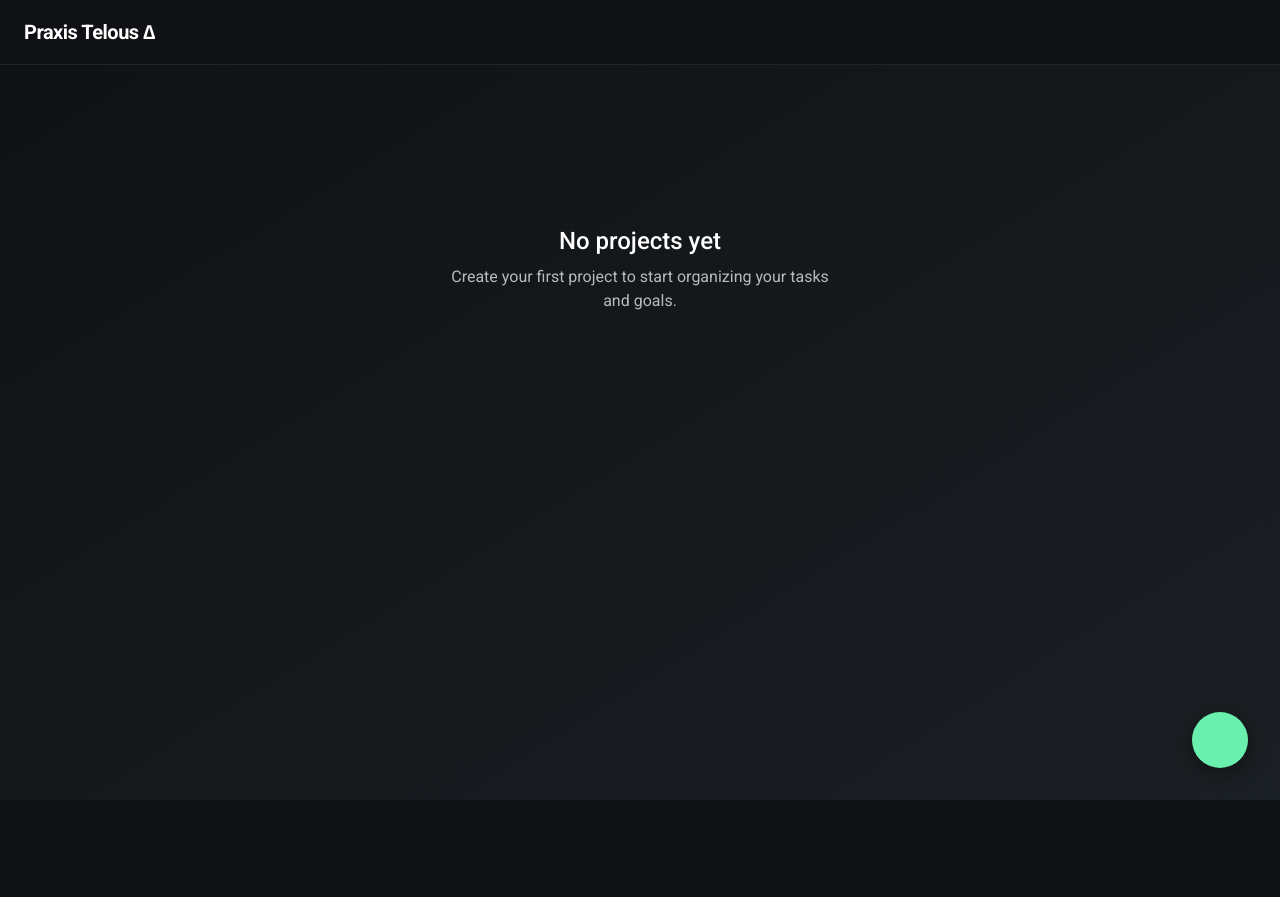
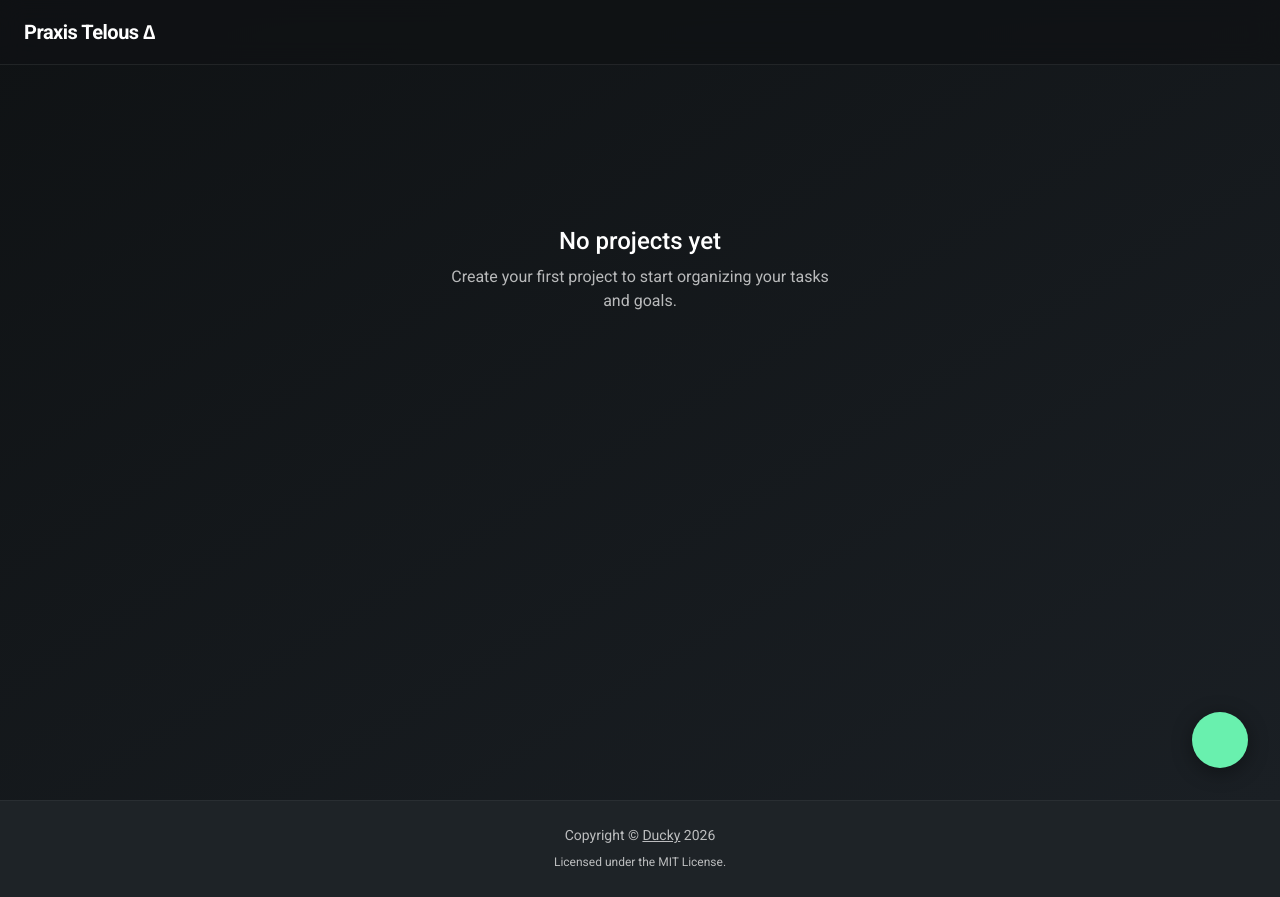
Before and after one commit to SurrealisticRabbit/Praxis-Telous, a Next.js app in the folder praxis-telous/: page / in a window 1280 px wide. Before the commit the page ends 800 px from the top, so only its background shows below. Built offline with nearby package versions, Linux system fonts and the light colour scheme; some icons are missing; what @mui/material-nextjs would draw is missing.

Commit message:
Added page footer

```diff
--- /dev/null
+++ b/praxis-telous/app/components/Footer.tsx
@@ -0,0 +1,35 @@
+'use client';
+
+import Box from '@mui/material/Box';
+import Typography from '@mui/material/Typography';
+import Link from '@mui/material/Link';
+import Container from '@mui/material/Container';
+
+export default function Footer() {
+  return (
+    <Box
+      component="footer"
+      sx={{
+        py: 3,
+        px: 2,
+        mt: 'auto',
+        backgroundColor: (theme) => theme.palette.background.paper,
+        borderTop: '1px solid rgba(255, 255, 255, 0.05)',
+      }}
+    >
+      <Container maxWidth="lg">
+        <Typography variant="body2" color="text.secondary" align="center">
+          {'Copyright © '}
+          <Link color="inherit" href="https://github.com/surrealisticrabbit/Praxis-Telous">
+            Ducky
+          </Link>{' '}
+          {new Date().getFullYear()}
+          {''}
+        </Typography>
+        <Typography variant="caption" display="block" color="text.secondary" align="center" sx={{ mt: 1 }}>
+          Licensed under the MIT License.
+        </Typography>
+      </Container>
+    </Box>
+  );
+}
--- a/praxis-telous/app/layout.tsx
+++ b/praxis-telous/app/layout.tsx
@@ -1,5 +1,8 @@
 import type { Metadata } from "next";
 import { Providers } from "./providers";
+import Box from '@mui/material/Box';
+import Footer from "./components/Footer";
+
 
 export const metadata: Metadata = {
   title: "Praxis Telous ∆",
@@ -14,7 +17,14 @@ export default function RootLayout({
   return (
     <html lang="en">
       <body>
-        <Providers>{children}</Providers>
+        <Providers>
+          <Box sx={{ display: 'flex', flexDirection: 'column', minHeight: '100vh' }}>
+            <Box component="main" sx={{ flexGrow: 1, display: 'flex', flexDirection: 'column' }}>
+              {children}
+            </Box>
+            <Footer />
+          </Box>
+        </Providers>
       </body>
     </html>
   );
```
